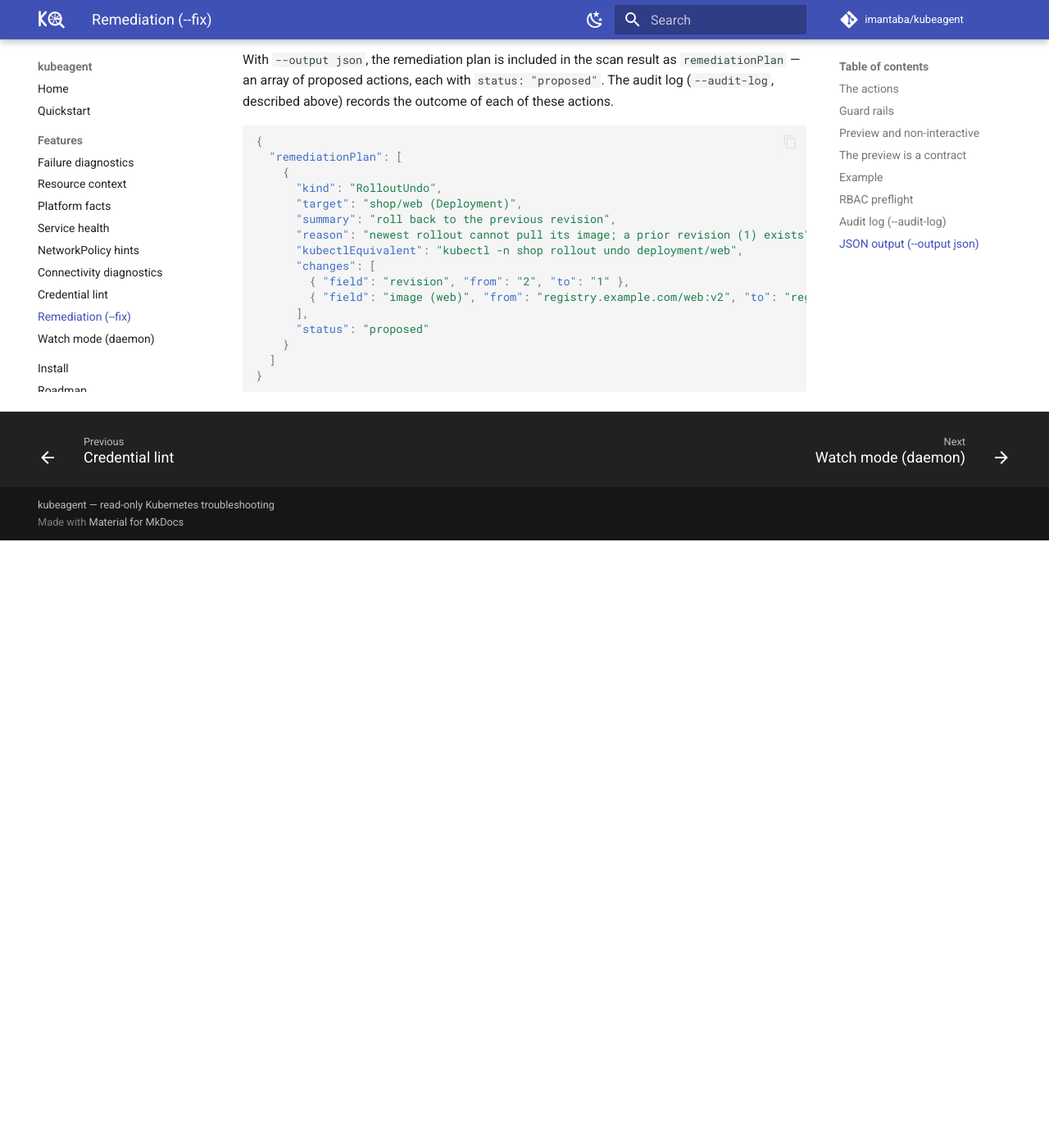
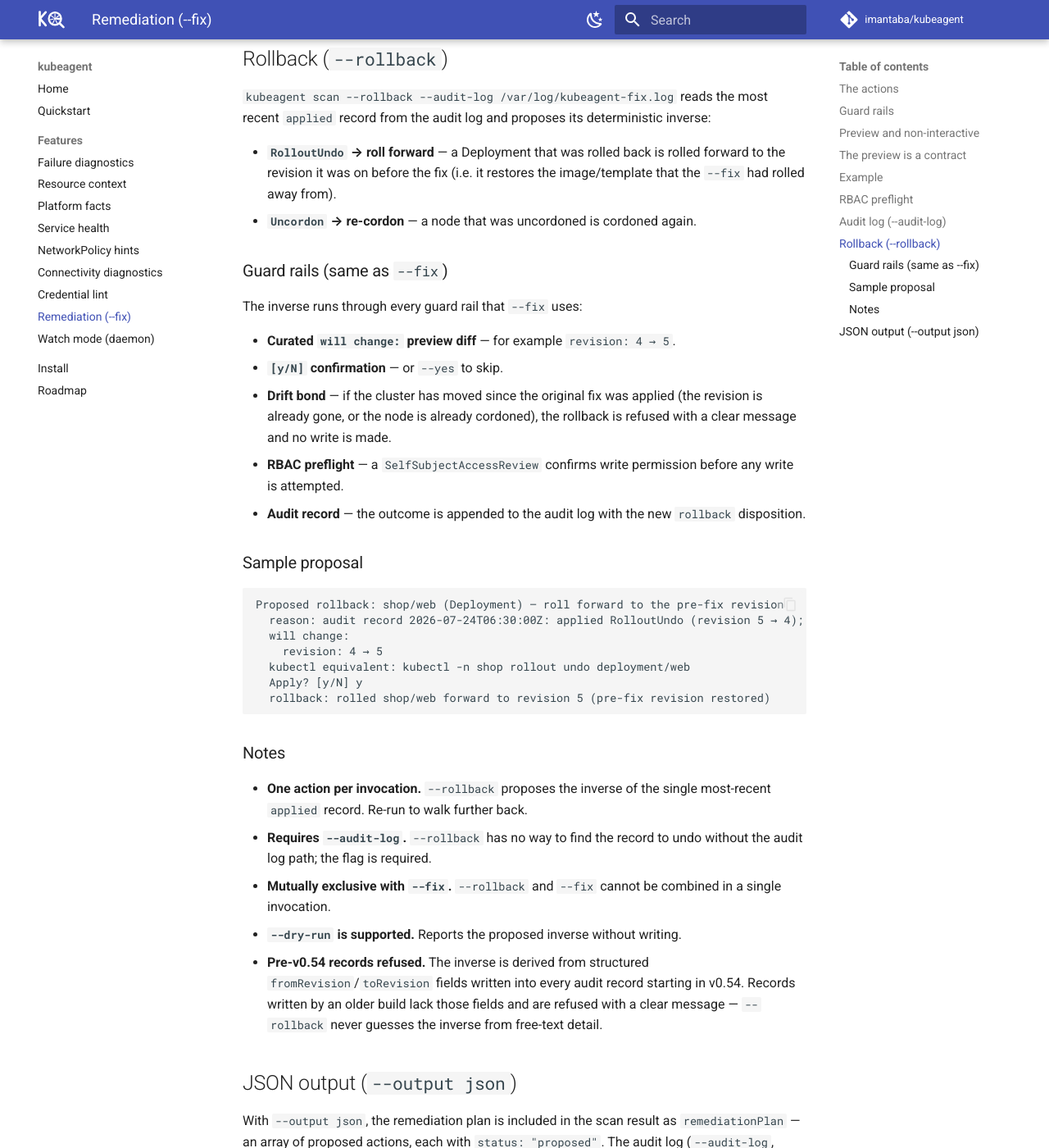
Before and after one commit to imantaba/kubeagent, an MkDocs documentation site: the page built from website/docs/features/remediation.md, in a window 1280 px wide and 1400 px high, scrolled down 4770 px. Shown: the whole window at 82% size. Built offline with MkDocs 1.6.1 and Material for MkDocs 9.7.7, drawn with Linux system fonts in a browser that asks for light colours; comment, search, counter and statistics services are not loaded; before the commit the page ends 5429 px from its top, so only the background shows below that; some of the changed text lies outside the part shown.

Commit message:
docs: document --fix rollback

````diff
--- a/website/docs/features/remediation.md
+++ b/website/docs/features/remediation.md
@@ -159,6 +159,7 @@ Each record is a single JSON object on its own line:
 | `refused` | A safety guard fired at apply time (cluster state drifted, or a nil-error "no write made" condition); no write was made. |
 | `preflight` | The RBAC preflight (`SelfSubjectAccessReview`) denied the action before any write was attempted. |
 | `error` | The write was attempted but the API server returned an error; or the SSAR itself failed (fail-closed). |
+| `rollback` | A `--rollback` invocation successfully applied the inverse of the most recent `applied` record. |
 
 **Properties of the audit file:**
 
@@ -173,6 +174,57 @@ Each record is a single JSON object on its own line:
   fields shown in the `will change:` block), the action metadata, and the
   result detail are recorded. Env values and template contents are never
   captured.
+
+## Rollback (`--rollback`)
+
+`kubeagent scan --rollback --audit-log /var/log/kubeagent-fix.log` reads the
+most recent `applied` record from the audit log and proposes its deterministic
+inverse:
+
+- **`RolloutUndo` → roll forward** — a Deployment that was rolled back is rolled
+  forward to the revision it was on before the fix (i.e. it restores the
+  image/template that the `--fix` had rolled away from).
+- **`Uncordon` → re-cordon** — a node that was uncordoned is cordoned again.
+
+### Guard rails (same as `--fix`)
+
+The inverse runs through every guard rail that `--fix` uses:
+
+- **Curated `will change:` preview diff** — for example `revision: 4 → 5`.
+- **`[y/N]` confirmation** — or `--yes` to skip.
+- **Drift bond** — if the cluster has moved since the original fix was applied
+  (the revision is already gone, or the node is already cordoned), the rollback
+  is refused with a clear message and no write is made.
+- **RBAC preflight** — a `SelfSubjectAccessReview` confirms write permission
+  before any write is attempted.
+- **Audit record** — the outcome is appended to the audit log with the new
+  `rollback` disposition.
+
+### Sample proposal
+
+```text
+Proposed rollback: shop/web (Deployment) — roll forward to the pre-fix revision
+  reason: audit record 2026-07-24T06:30:00Z: applied RolloutUndo (revision 5 → 4); reversing
+  will change:
+    revision: 4 → 5
+  kubectl equivalent: kubectl -n shop rollout undo deployment/web
+  Apply? [y/N] y
+  rollback: rolled shop/web forward to revision 5 (pre-fix revision restored)
+```
+
+### Notes
+
+- **One action per invocation.** `--rollback` proposes the inverse of the single
+  most-recent `applied` record. Re-run to walk further back.
+- **Requires `--audit-log`.** `--rollback` has no way to find the record to undo
+  without the audit log path; the flag is required.
+- **Mutually exclusive with `--fix`.** `--rollback` and `--fix` cannot be
+  combined in a single invocation.
+- **`--dry-run` is supported.** Reports the proposed inverse without writing.
+- **Pre-v0.54 records refused.** The inverse is derived from structured
+  `fromRevision`/`toRevision` fields written into every audit record starting in
+  v0.54. Records written by an older build lack those fields and are refused with a
+  clear message — `--rollback` never guesses the inverse from free-text detail.
 
 ## JSON output (`--output json`)
 
````
Also changed, not shown: website/docs/roadmap.md (+11 -4 lines), CHANGELOG.md, README.md.
